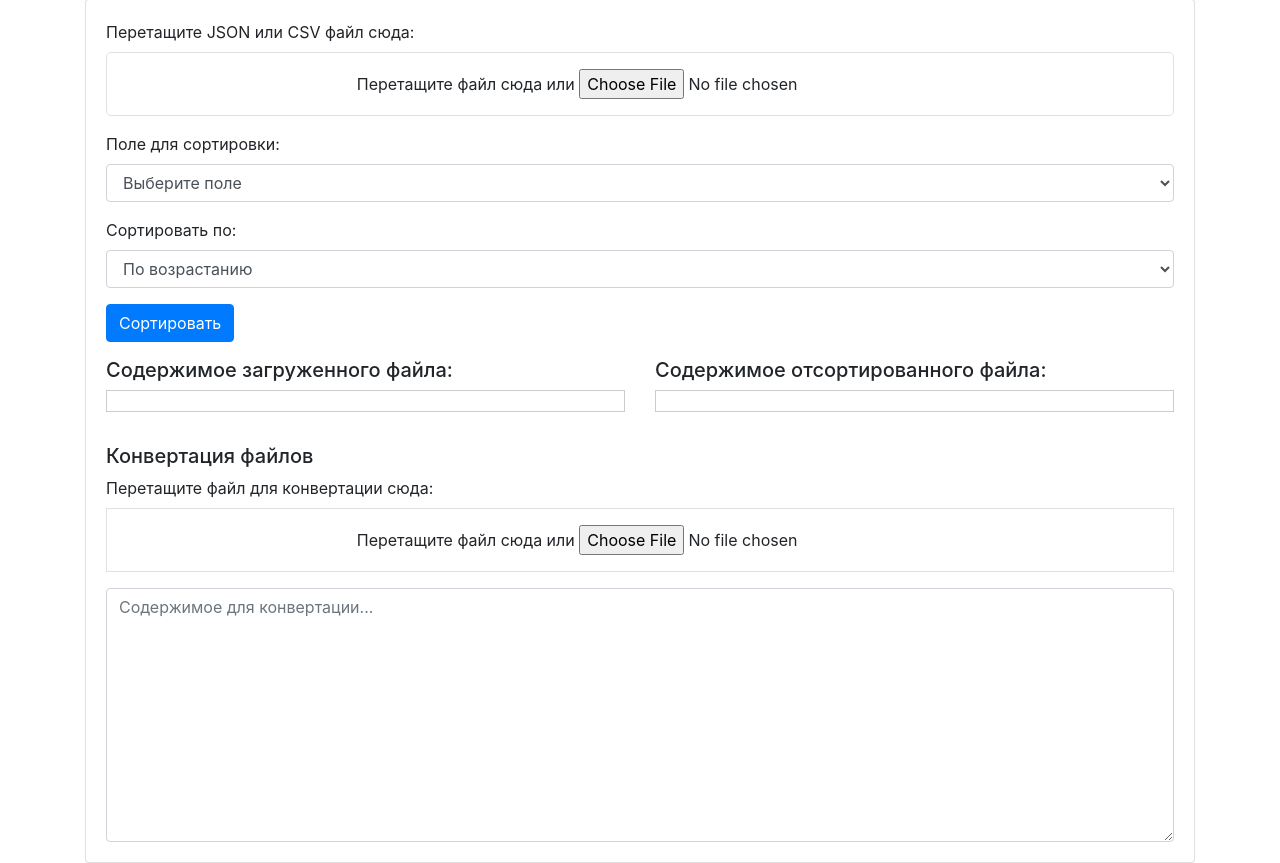
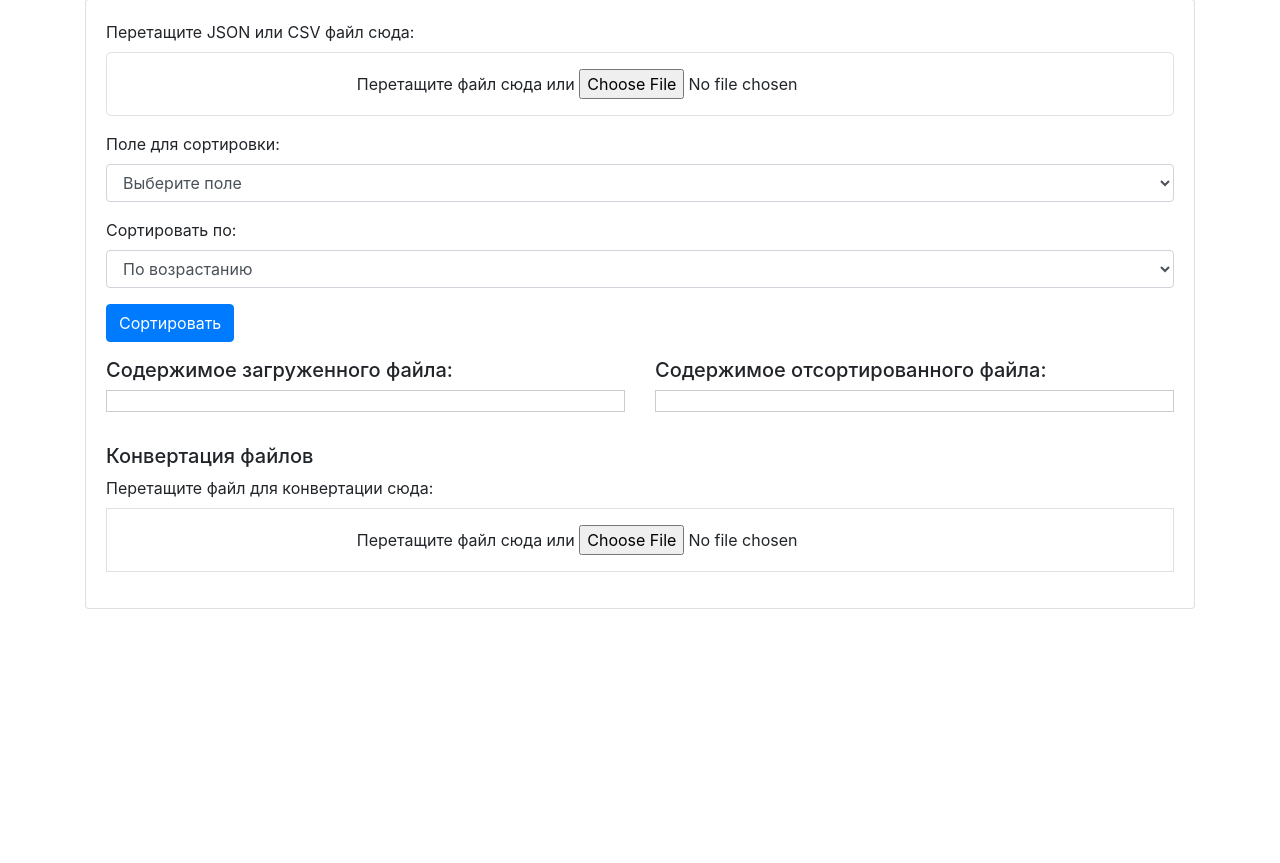
Before and after one commit to Andrey-Zobnin/ProjectOfJson, a Flask app: page / in a window 1280 px wide. Shown: the part 105-968 px from the top of the page. After the commit the page ends 714 px from the top, so only its background shows below. Run offline with Flask 3, Linux system fonts and the light colour scheme; some libraries are stand-ins or nearby versions.

Commit message:
del dd file as text

```diff
--- a/myapp/templates/index.html
+++ b/myapp/templates/index.html
@@ -68,7 +68,6 @@
                     <button id="convertToJsonBtn" class="btn btn-info" style="display: none;">Конвертировать в JSON</button>
                     <button id="convertToCsvBtn" class="btn btn-info" style="display: none;">Конвертировать в CSV</button>
                     <button id="downloadConvertedBtn" class="btn btn-success" style="display: none;">Скачать конвертированный файл</button>
-                    <textarea id="convertedContent" class="form-control" rows="10" placeholder="Содержимое для конвертации..."></textarea>
                 </div>
             </div>
         </div>
```
